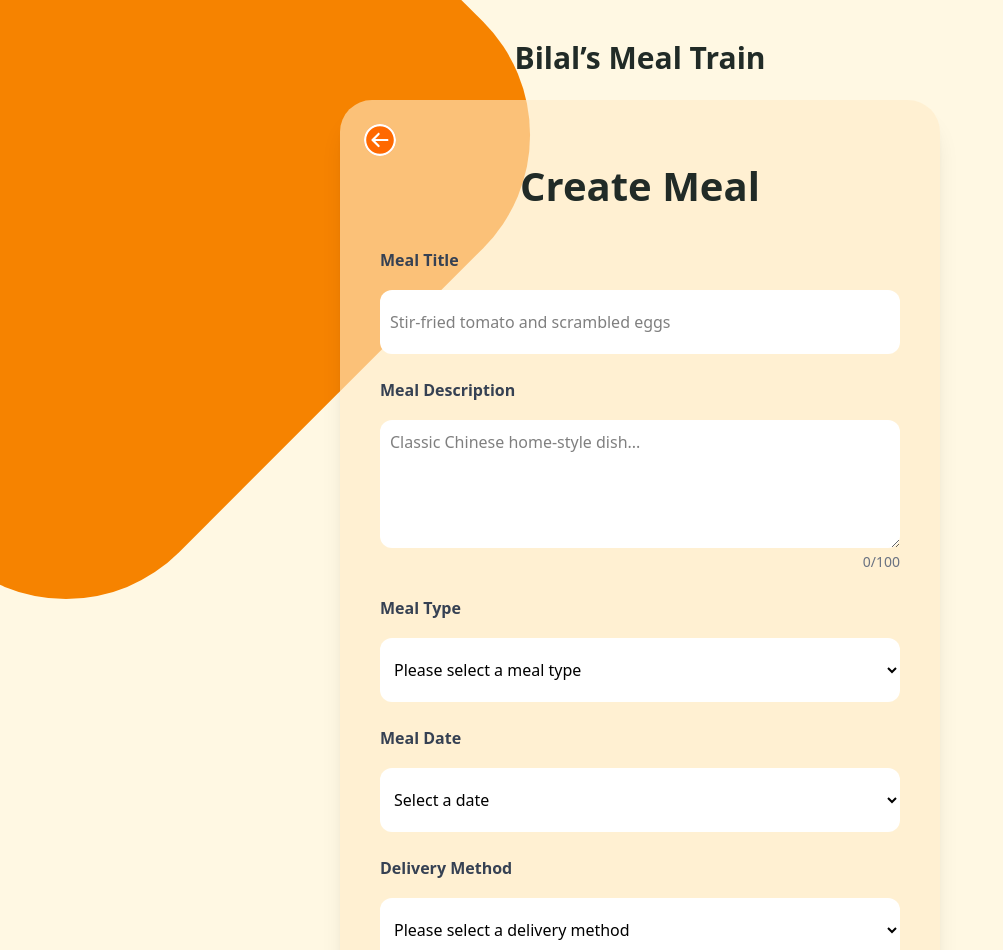
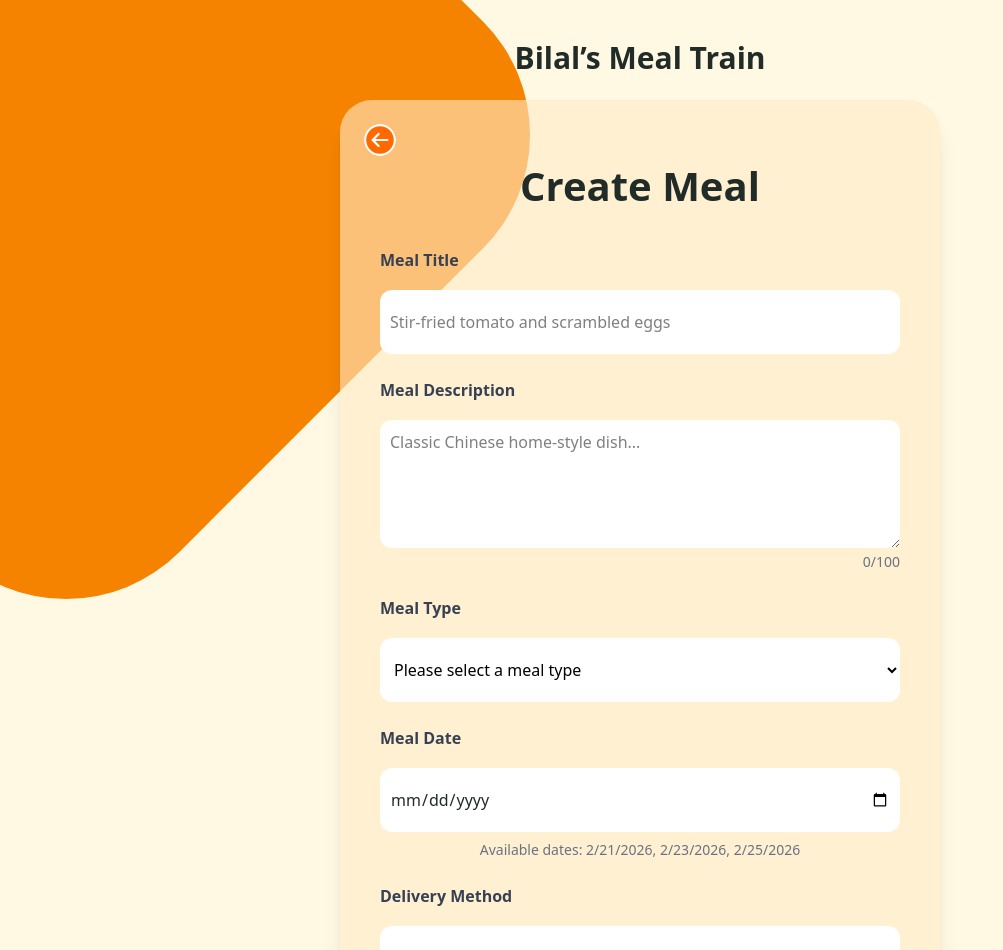
Before and after one commit to nhcarrigan-spring-2026-cohort/amber-wisteria, a React app in the folder frontend/: page /create-meal in a window 1280 px wide. Shown: the top 950 px of the page, without its empty margins (0-1003 px from the left). Built offline with nearby package versions, Linux system fonts and the light colour scheme; the HTML template or start-up script is replaced by a standard one.

Commit message:
Enhance CreateMeal component with improved input validation and date selection in a calender

```diff
--- a/frontend/src/pages/CreateMeal.jsx
+++ b/frontend/src/pages/CreateMeal.jsx
@@ -31,7 +31,7 @@ export default function CreateMeal() {
   };
 
   const handleEnterFocusNext = (e) => {
-    if (e.key === "Enter") {
+    if (e.key === 'Enter') {
       e.preventDefault();
       const form = e.target.form;
       const index = Array.prototype.indexOf.call(form, e.target);
@@ -46,17 +46,17 @@ export default function CreateMeal() {
     const desc = mealDesc.trim();
 
     if (!title) {
-      alert("Meal title cannot be empty or spaces only.");
+      alert('Meal title cannot be empty or spaces only.');
       return;
     }
 
     if (!desc) {
-      alert("Meal description cannot be empty or spaces only.");
+      alert('Meal description cannot be empty or spaces only.');
       return;
     }
 
     if (ingredients.length === 0) {
-      alert("Please add at least one ingredient.");
+      alert('Please add at least one ingredient.');
       return;
     }
 
@@ -131,9 +131,7 @@ export default function CreateMeal() {
               required
             />
 
-            <p className="text-right text-sm text-gray-500 mt-1">
-              {mealDesc.length}/100
-            </p>
+            <p className="text-right text-sm text-gray-500 mt-1">{mealDesc.length}/100</p>
           </div>
 
           <div className="w-full flex flex-col mb-6">
@@ -145,7 +143,9 @@ export default function CreateMeal() {
               className="bg-white p-2.5 w-full rounded-xl mt-2.5 h-14 md:h-16"
               required
             >
-              <option value="" disabled>Please select a meal type</option>
+              <option value="" disabled>
+                Please select a meal type
+              </option>
               <option value="Breakfast">Breakfast</option>
               <option value="Lunch">Lunch</option>
               <option value="Dinner">Dinner</option>
@@ -155,20 +155,35 @@ export default function CreateMeal() {
           <div className="w-full flex flex-col mb-6">
             <Label>Meal Date</Label>
 
-            <select
-              value={mealDate}
-              onChange={(e) => setMealDate(e.target.value)}
-              onKeyDown={handleEnterFocusNext}
-              className="bg-white p-2.5 w-full rounded-xl mt-2.5 h-14 md:h-16"
-              required
-            >
-              <option value="" disabled>Select a date</option>
-              {allowedDates.map((d) => (
-                <option key={d} value={d}>
-                  {new Date(d).toLocaleDateString()}
-                </option>
-              ))}
-            </select>
+            <div className="relative mt-2.5">
+              <input
+                type="date"
+                value={mealDate}
+                onChange={(e) => {
+                  const selected = e.target.value;
+                  if (allowedDates.includes(selected)) {
+                    setMealDate(selected);
+                  } else {
+                    setMealDate('');
+                    alert('This date is not available for this meal train.');
+                  }
+                }}
+                onKeyDown={handleEnterFocusNext}
+                className="bg-white p-2.5 w-full rounded-xl h-14 md:h-16 text-[#212B27]"
+                required
+              />
+            </div>
+
+            <p className="text-sm text-gray-500 mt-2 text-center">
+              Available dates:{' '}
+              {allowedDates.map((d) => new Date(d).toLocaleDateString()).join(', ')}
+            </p>
+
+            {mealDate && (
+              <p className="mt-2 text-center text-gray-700">
+                Selected date: {new Date(mealDate).toLocaleDateString()}
+              </p>
+            )}
           </div>
 
           <div className="w-full flex flex-col mb-6">
@@ -180,7 +195,9 @@ export default function CreateMeal() {
               className="bg-white p-2.5 w-full rounded-xl mt-2.5 h-14 md:h-16"
               required
             >
-              <option value="" disabled>Please select a delivery method</option>
+              <option value="" disabled>
+                Please select a delivery method
+              </option>
               <option value="Self-delivery">Self-delivery</option>
               <option value="Courier">Courier</option>
             </select>
```
